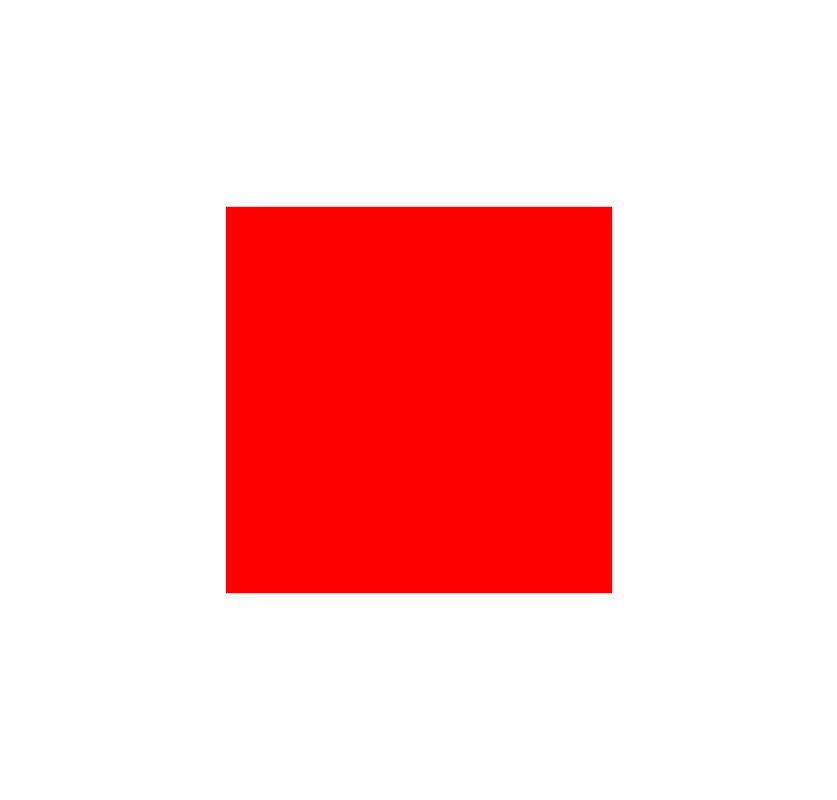
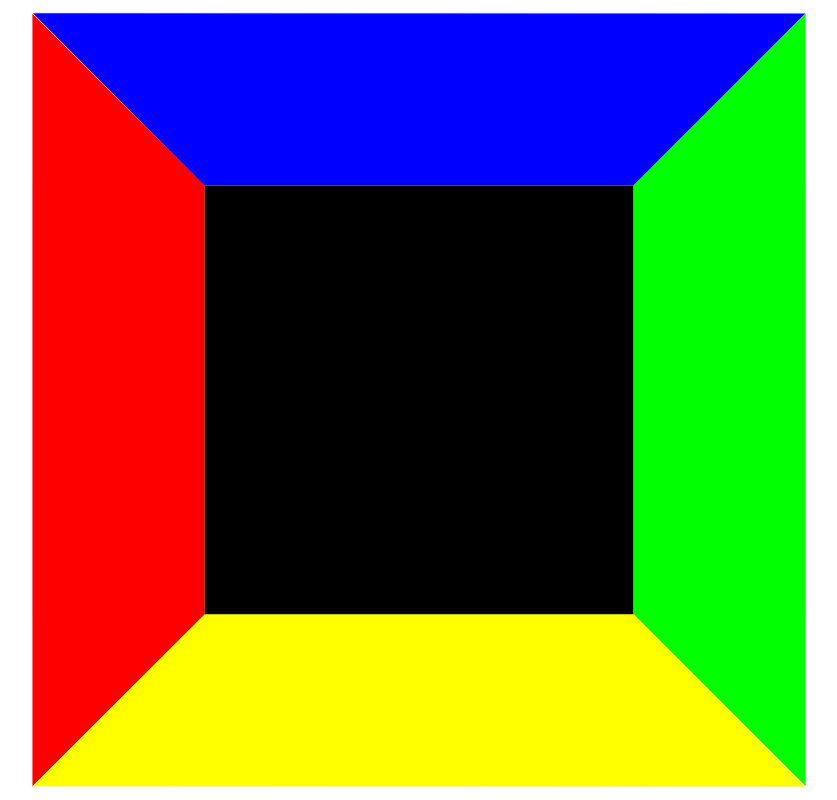
Before and after one commit to brycekahle/gpp, a plain HTML site: page index.html in a window 1280 px wide. Shown: the whole page, without its empty margins (221-1058 px from the left). Drawn offline with Linux system fonts and the light colour scheme.

Commit message:
Add mouse movement of camera

```diff
--- a/index.html
+++ b/index.html
@@ -6,8 +6,8 @@
   <script src="Three.js"></script>
   <script src="RequestAnimationFrame.js"></script>
   <script type="text/javascript">
-    var camera, scene, renderer,
-    geometry, material, mesh;
+    var camera, scene, renderer;
+
 
     // set the scene size
     var WIDTH = window.innerWidth,
@@ -27,22 +27,37 @@
     function init() {
 
         camera = new THREE.PerspectiveCamera( VIEW_ANGLE, ASPECT, NEAR, FAR );
-        camera.position.z = 1000;
+        camera.position.z = 4000;
+        //camera.position.x = -1000;
 
         scene = new THREE.Scene();
 
-        geometry = new THREE.PlaneGeometry(400, 400, 1, 1);
-        material = new THREE.MeshBasicMaterial( { color: 0xff0000, wireframe: false } );
-
-        mesh = new THREE.Mesh( geometry, material );
-        //mesh.position.x -= WIDTH / 2;
-        //mesh.rotation.y = PI / 2;
-        scene.add( mesh );
+        addWall(0, PI / 2, 0, -2 * HEIGHT, 0, -2 * HEIGHT, 0xff0000); // left
+        addWall(0, -PI / 2, 0, 2 * HEIGHT, 0, -2 * HEIGHT, 0x00ff00); // right
+        addWall(PI / 2, 0, PI / 2, 0, 2 * HEIGHT, -2 * HEIGHT, 0x0000ff); // top
+        addWall(-PI / 2, 0, PI / 2, 0, -2 * HEIGHT, -2 * HEIGHT, 0xffff00); // bottom
+        addWall(0, 0, 0, 0, 0, -4 * HEIGHT, 0x000000); // back
 
         renderer = new THREE.CanvasRenderer();
         renderer.setSize(WIDTH, HEIGHT);
 
         $('body').append(renderer.domElement);
+        document.addEventListener('mousemove', onDocumentMouseMove, false);
+    }
+
+    function addWall(xrot, yrot, zrot, x, y, z, wallcolor) {
+        var geometry, material, mesh;
+        geometry = new THREE.PlaneGeometry(4 * HEIGHT, 4 * HEIGHT, 1, 1);
+        material = new THREE.MeshBasicMaterial( { color: wallcolor, wireframe: false } );
+
+        mesh = new THREE.Mesh( geometry, material );
+        mesh.rotation.x = xrot;
+        mesh.rotation.y = yrot;
+        mesh.rotation.z = zrot;
+        mesh.position.x = x;
+        mesh.position.y = y;
+        mesh.position.z = z;
+        scene.add( mesh );
     }
 
     function animate() {
@@ -53,14 +68,20 @@
 
     }
 
+    function onDocumentMouseMove(event) {
+        camera.position.x = (event.clientX / WIDTH) * (4 * HEIGHT) - (2 * HEIGHT);
+        camera.position.y = -((event.clientY / HEIGHT) * (4 * HEIGHT)) + (2 * HEIGHT);
+    }
+
     function render() {
 
         //mesh.rotation.x += 0.01;
         //mesh.rotation.y += 0.02;
+        //camera.position.z += 10;
 
         renderer.render( scene, camera );
+    }
 
-    }
   </script>
 
 </body>
```
